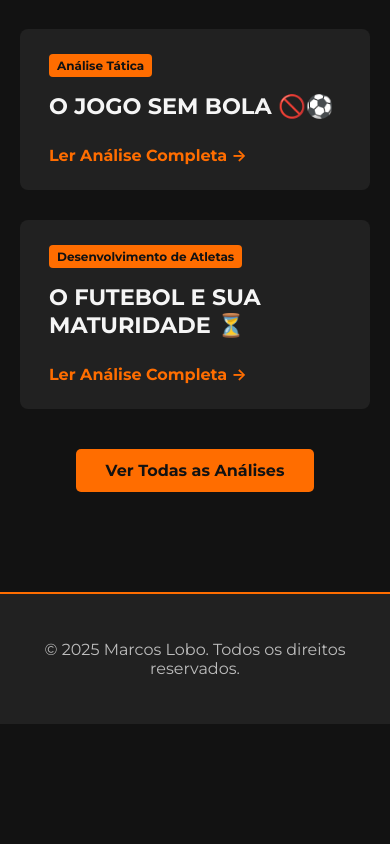
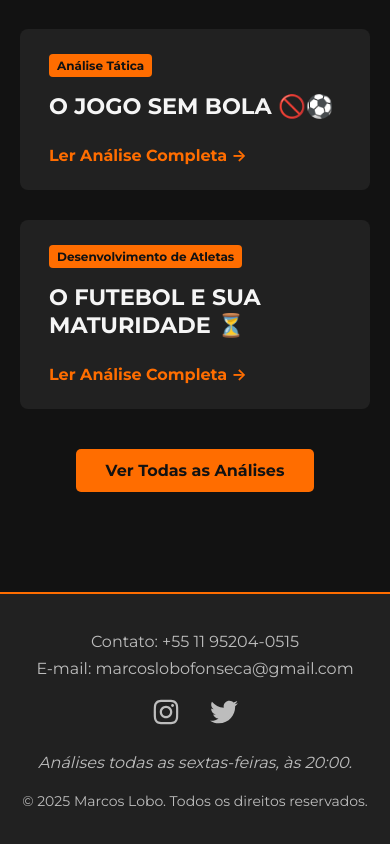
Before and after one commit to Fcc2187/Marcos-Lobo, a React (Create React App) app in the folder portfolio-marcos/: page / in a window 390 px wide. Shown: the part 715-1559 px from the top of the page. Before the commit the page ends 1439 px from the top, so only its background shows below. Built offline with nearby package versions, Linux system fonts and the light colour scheme.

Commit message:
feat: adding social links, e-mail and phone number in the footer

```diff
--- a/portfolio-marcos/package.json
+++ b/portfolio-marcos/package.json
@@ -10,6 +10,7 @@
     "@vercel/analytics": "^1.5.0",
     "react": "^19.1.1",
     "react-dom": "^19.1.1",
+    "react-icons": "^5.5.0",
     "react-router-dom": "^7.9.1",
     "react-scripts": "5.0.1",
     "styled-components": "^6.1.19",
--- a/portfolio-marcos/src/components/Footer.js
+++ b/portfolio-marcos/src/components/Footer.js
@@ -1,5 +1,5 @@
-import React from 'react';
 import styled from 'styled-components';
+import { FaInstagram, FaTwitter } from 'react-icons/fa';
 
 const FooterContainer = styled.footer`
   background: var(--dark-grey);
@@ -10,11 +10,63 @@ const FooterContainer = styled.footer`
   border-top: 2px solid var(--orange);
 `;
 
+const ContactInfo = styled.div`
+  margin-bottom: 20px;
+
+  p {
+    margin: 8px 0;
+  }
+`;
+
+const SocialLinks = styled.div`
+  margin-bottom: 20px;
+
+  a {
+    color: var(--light-grey);
+    font-size: 28px;
+    margin: 0 15px;
+    transition: color 0.3s ease;
+
+    &:hover {
+      color: var(--orange);
+    }
+  }
+`;
+
+const AnalysisSchedule = styled.p`
+  font-style: italic;
+  margin-bottom: 20px;
+`;
+
+const Copyright = styled.p`
+  font-size: 14px;
+`;
+
 function Footer() {
   const currentYear = new Date().getFullYear();
   return (
     <FooterContainer>
-      <p>&copy; {currentYear} Marcos Lobo. Todos os direitos reservados.</p>
+      <ContactInfo>
+        <p>Contato: +55 11 95204-0515</p>
+        <p>E-mail: marcoslobofonseca@gmail.com</p>
+      </ContactInfo>
+
+      <SocialLinks>
+        <a href="https://www.instagram.com/improvcartola/" target="_blank" rel="noopener noreferrer" aria-label="Instagram dos Improváveis">
+          <FaInstagram />
+        </a>
+        <a href="https://x.com/improvcartola" target="_blank" rel="noopener noreferrer" aria-label="X (Twitter) dos Improváveis">
+          <FaTwitter />
+        </a>
+      </SocialLinks>
+
+      <AnalysisSchedule>
+        Análises todas as sextas-feiras, às 20:00.
+      </AnalysisSchedule>
+
+      <Copyright>
+        &copy; {currentYear} Marcos Lobo. Todos os direitos reservados.
+      </Copyright>
     </FooterContainer>
   );
 }
```
Also changed, not shown: 1 other file (tests, documents, lock files or other folders).
